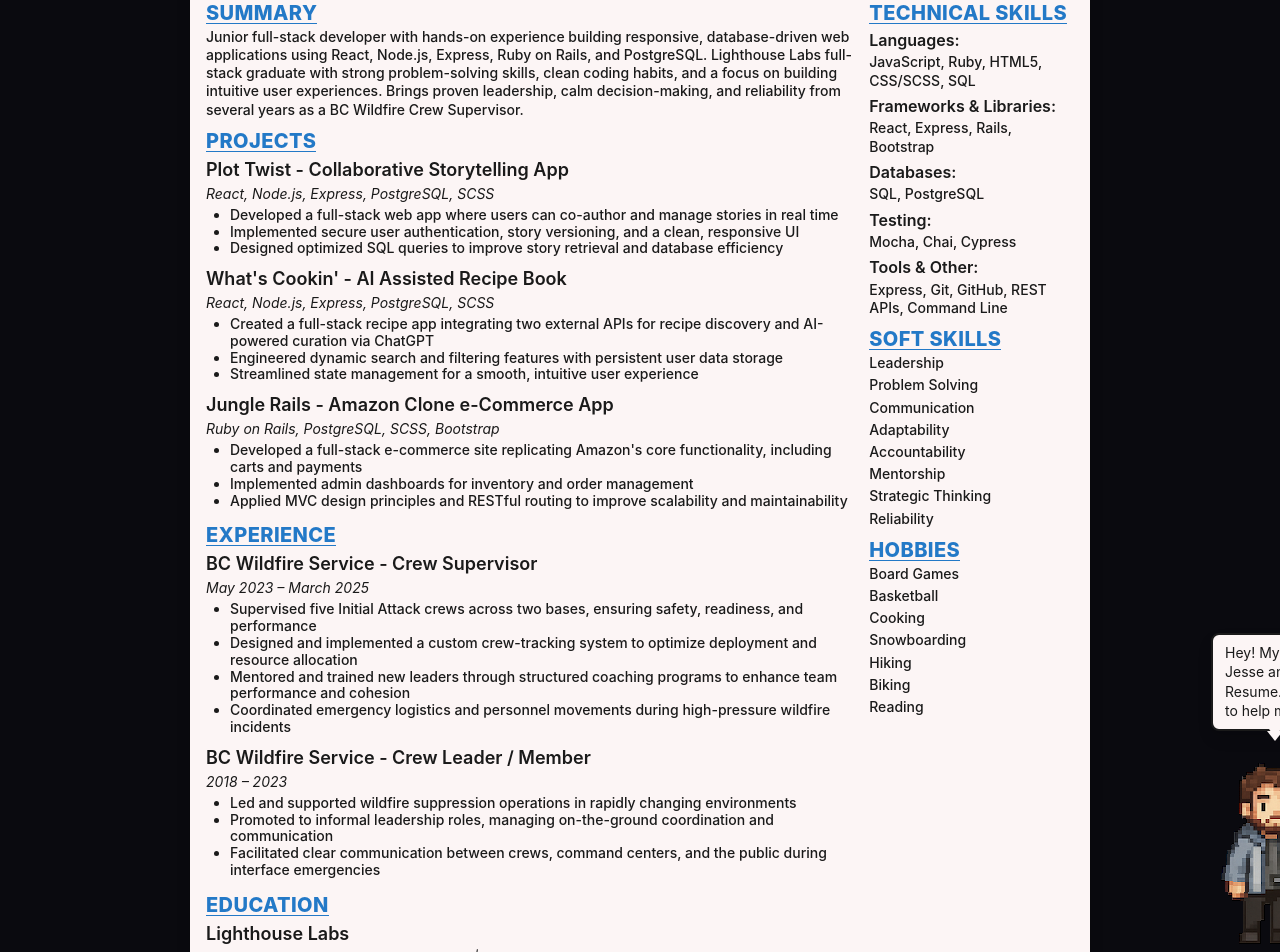
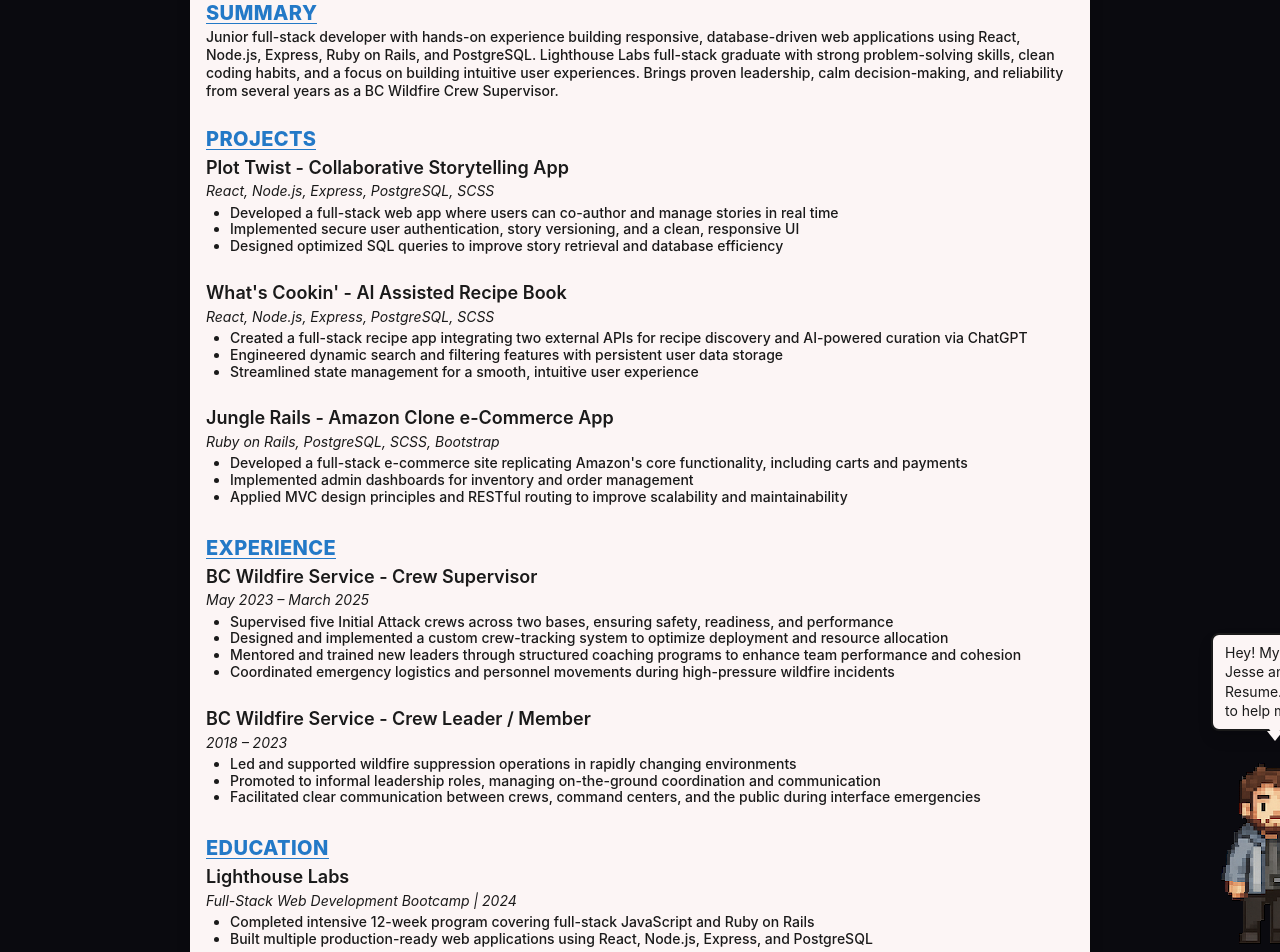
Before and after one commit to Jesse-D-Miller/webDevResume, a React (Vite) app: page / in a window 1280 px wide. Shown: the part 200-1152 px from the top of the page. Built offline with nearby package versions, Linux system fonts and the light colour scheme.

Commit message:
grid area box assignment complete

```diff
--- a/src/components/ResumeFront.jsx
+++ b/src/components/ResumeFront.jsx
@@ -13,7 +13,7 @@ function ResumeFront({
         onSectionClick={onSectionClick}
       >
         <div className="clickable-content">
-          <header className="resume-header">
+          <header className="resume-header" style={{ gridArea: "box-1" }}>
             <h1>{resumeData.meta.name}</h1>
             <p className="contact-info">
               {resumeData.meta.location} | (604) 698-8224 |{" "}
@@ -41,15 +41,13 @@ function ResumeFront({
       </ClickableSection>
 
       <main>
-        <div className="resume-grid">
-          <div className="resume-grid-left">
         <ClickableSection
           sectionId="summary"
           clickedSections={clickedSections}
           onSectionClick={onSectionClick}
         >
           <div className="clickable-content">
-                <section className="summary-section">
+            <section className="summary-section" style={{ gridArea: "box-2" }}>
               <h3>SUMMARY</h3>
               <p>{resumeData.summary}</p>
             </section>
@@ -63,7 +61,10 @@ function ResumeFront({
             onSectionClick={onSectionClick}
           >
             <div className="clickable-content">
-                  <section className="projects-section">
+              <section
+                className="projects-section"
+                style={{ gridArea: `box-${index + 3}` }}
+              >
                 {index === 0 && <h3>PROJECTS</h3>}
                 <h4>{project.title}</h4>
                 <p className="tech-stack">{project.stack.join(", ")}</p>
@@ -84,7 +85,10 @@ function ResumeFront({
             onSectionClick={onSectionClick}
           >
             <div className="clickable-content">
-                  <section className="experience-section">
+              <section
+                className="experience-section"
+                style={{ gridArea: `box-${index + 6}` }}
+              >
                 {index === 0 && <h3>EXPERIENCE</h3>}
                 <h4>
                   {job.company} - {job.role}
@@ -106,7 +110,10 @@ function ResumeFront({
           onSectionClick={onSectionClick}
         >
           <div className="clickable-content">
-                <section className="education-section">
+            <section
+              className="education-section"
+              style={{ gridArea: "box-8" }}
+            >
               <h3>EDUCATION</h3>
               {resumeData.education.map((edu, index) => (
                 <div key={index} className="education-item">
@@ -124,16 +131,17 @@ function ResumeFront({
             </section>
           </div>
         </ClickableSection>
-          </div>
 
-          <div className="resume-grid-right">
         <ClickableSection
           sectionId="tech-skills"
           clickedSections={clickedSections}
           onSectionClick={onSectionClick}
         >
           <div className="clickable-content">
-                <section className="technical-skills-section">
+            <section
+              className="technical-skills-section"
+              style={{ gridArea: "box-9" }}
+            >
               <h3>TECHNICAL SKILLS</h3>
               <h4>Languages:</h4>
               <p>
@@ -185,7 +193,10 @@ function ResumeFront({
           onSectionClick={onSectionClick}
         >
           <div className="clickable-content">
-                <section className="soft-skills-section">
+            <section
+              className="soft-skills-section"
+              style={{ gridArea: "box-10" }}
+            >
               <h3>SOFT SKILLS</h3>
               <div>
                 {resumeData.skills
@@ -204,7 +215,7 @@ function ResumeFront({
           onSectionClick={onSectionClick}
         >
           <div className="clickable-content">
-                <section className="hobbies-section">
+            <section className="hobbies-section" style={{ gridArea: "box-11" }}>
               <h3>HOBBIES</h3>
               <div>
                 {resumeData.hobbies.map((hobby, index) => (
@@ -220,12 +231,10 @@ function ResumeFront({
           clickedSections={clickedSections}
           onSectionClick={onSectionClick}
         >
-              <div className="clickable-content">
-                <div style={{ height: "100px" }}></div>
+          <div className="clickable-content" style={{ gridArea: "box-12" }}>
+            <div>Place Holder</div>
           </div>
         </ClickableSection>
-          </div>
-        </div>
       </main>
     </div>
   );
```
Lines whose indentation alone changed are shown as unchanged.
